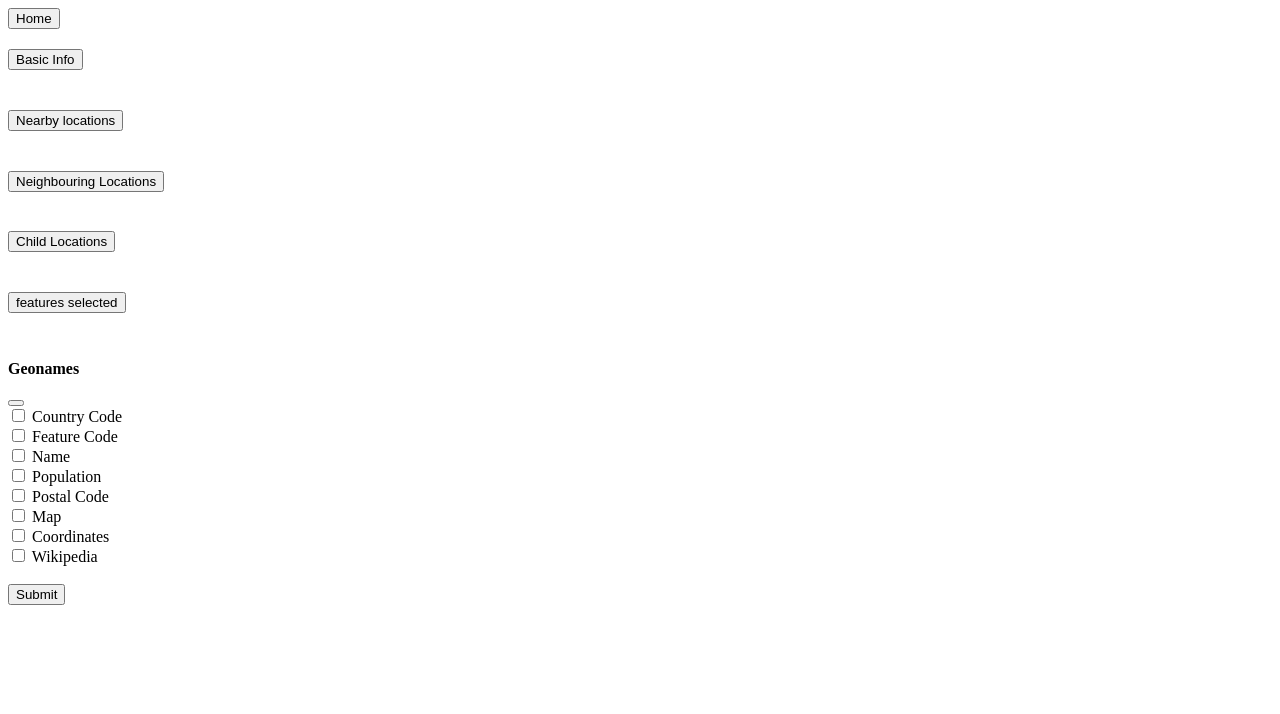
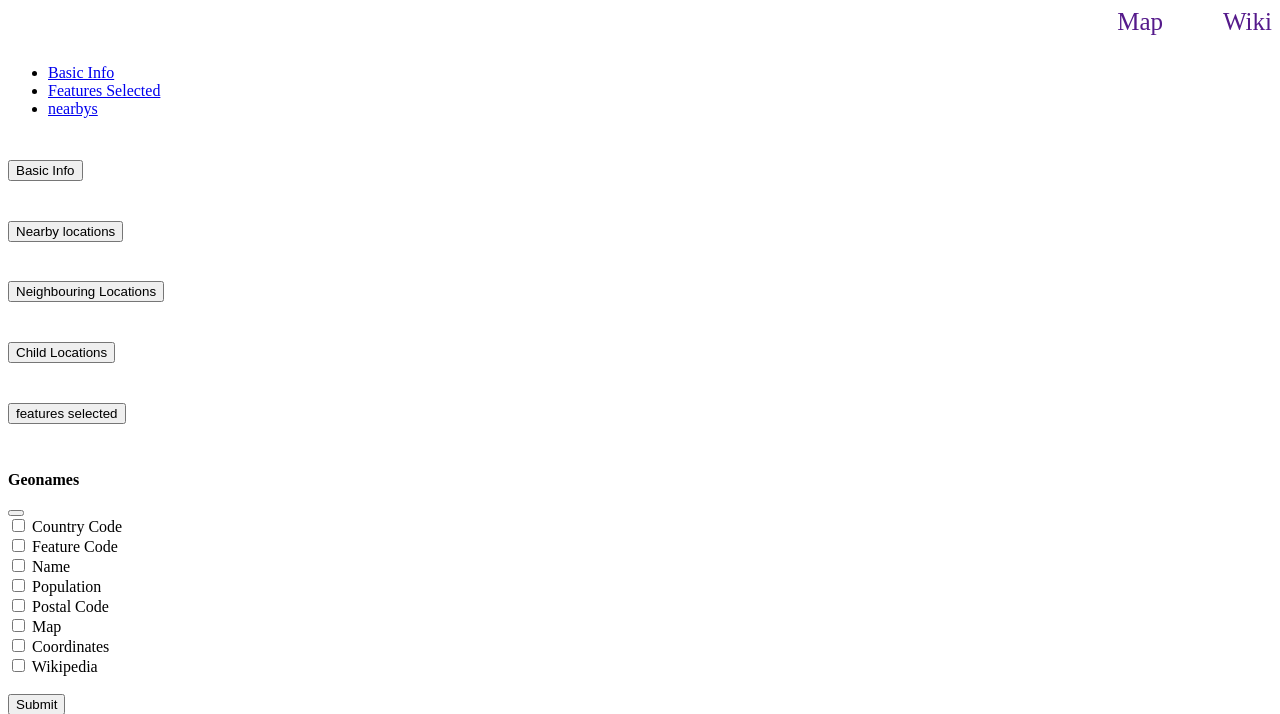
Before and after one commit to sashedher/Geonames, a Flask app: template templates/response.html in a window 1280 px wide. Shown: the top 714 px of the page. Run offline with Flask 2, Linux system fonts and the light colour scheme; the template is opened without the code that fills it, so the values that code supplies are empty.

Commit message:
modifed user interface

```diff
--- a/templates/response.html
+++ b/templates/response.html
@@ -1,7 +1,57 @@
-<h2>{{result['city']}}</h2>
+<h2 style="display:inline-block;">{{result['city']}}</h2>
+<a target="_blank" style="float:right; margin-left:60px;font-size:25px;text-decoration:none;" href="{{result['about']['wikipediaArticle']}}"><i class="fa fa-wikipedia-w" aria-hidden="true"></i> Wiki</a>
+<a target="_blank" style="float:right;font-size:25px;text-decoration:none;" href="{{result['about']['locationMap']}}"><i class="fa-solid fa-map-location-dot"></i> Map</a>
 <!-- <a href="/" class="home">Home</a> -->
+<!-- Nav tabs -->
+<ul class="nav nav-tabs">
+  <li class="nav-item">
+    <a class="nav-link active" data-bs-toggle="tab" href="#home">Basic Info</a>
+  </li>
+  <li class="nav-item">
+    <a class="nav-link" data-bs-toggle="tab" href="#menu1">Features Selected</a>
+  </li>
+  <li class="nav-item">
+    <a class="nav-link" data-bs-toggle="tab" href="#menu2">nearbys</a>
+  </li>
+</ul>
 
-<button onclick="location.href='/'" type="button" class="home_lay">Home</button>
+<!-- Tab panes -->
+<div class="tab-content">
+  <div class="tab-pane container active" id="home">
+    <div class="table-responsive">
+      <table class="table table-striped">
+        {% for a, b in result['sentences'].items() %}
+        <!-- {% if b.startswith('https:')%}
+          <tr>
+              <td>{{ a }}</td><td><a href="{{ b }}">{{b}}</a></td>
+          </tr>
+        {% else %}
+          <tr>
+              <td>{{ a }}</td><td>{{b}}</td>
+          </tr>
+        {% endif %} -->
+        <tr>
+          <td>{{b}}</td>
+        </tr>
+        {% endfor %}
+      </table>
+    </div>
+  </div>
+  <div class="tab-pane container fade" id="menu1">
+    <div class="table-responsive">
+      <table class="table table-striped">
+        {% for a in result['preds_list']%}
+          <tr>
+              <td><a target="_blank" href="{{result['base_url']}}/open/{{ a }}">{{ a }}</a></td><td><a href="{{ a }}">{{b}}</a></td>
+          </tr>
+        {% endfor %}
+        <tr>
+          <td>{{result['sentences']['openAI']}}</td>
+        </tr>
+      </table>
+    </div>
+  </div>
+  <div class="tab-pane container fade" id="menu2">
     <div class="accordion" id="accordionExample">
       <div class="accordion-item">
         <h2 class="accordion-header" id="headingOne">
@@ -45,7 +95,7 @@
               <table class="table table-striped">
                 {% for a, b in result['nearbys'].items() %}
                   <tr>
-                  <td><a data-bs-toggle="modal" data-bs-target="#myModal" target="_blank" href="{{result['base_url']}}/open/{{ a }}">{{ a }}</a></td>
+                      <td><a data-bs-toggle="modal" onclick="closePopup(this.innerText)" data-bs-target="#myModal" target="_blank" href="{{result['base_url']}}/open/{{ a }}">{{ a }}</a></td>
                   </tr>
                 {% endfor %}
               </table>
@@ -65,8 +115,9 @@
             <div class="table-responsive">
               <table class="table table-striped">
                 {% for a, b in result['neighbours'].items() %}
+
                   <tr>
-                  <td><a target="_blank" href="{{result['base_url']}}/open/{{ a }}">{{ a }}</a></td><td><a href="{{ a }}">{{b}}</a></td>
+                    <td><a data-bs-toggle="modal" onclick="closePopup(this.innerText)" data-bs-target="#myModal" target="_blank" href="{{result['base_url']}}/open/{{ a }}">{{ a }}</a></td>
                 </tr>
                 {% endfor %}
               </table>
@@ -87,7 +138,7 @@
               <table class="table table-striped">
                 {% for a, b in result['contains'].items() %}
                   <tr>
-                  <td><a target="_blank" href="{{result['base_url']}}/open/{{ a }}">{{ a }}</a></td>
+                    <td><a data-bs-toggle="modal" data-bs-target="#myModal" target="_blank" href="{{result['base_url']}}/open/{{ a }}">{{ a }}</a></td>
                 </tr>
                 {% endfor %}
               </table>
@@ -120,8 +171,8 @@
         </div>
       </div>
     </div>
-
-
+  </div>
+</div>
 
 
 <!-- The Modal -->
@@ -190,7 +241,7 @@
                         </div><br/>
 
                         <div style="display: block;" class="d-grid">
-                            <button type="submit" onclick="closePopup()" class="btn btn-primary btn-block">Submit</button>
+                            <button type="submit" onclick="submitData()" data-bs-dismiss="modal" class="btn btn-primary btn-block">Submit</button>
                         </div>
                       </form>
                 </div>
```
Also changed, not shown: templates/home.html (+6 -8 lines). Lines whose indentation alone changed are shown as unchanged.
